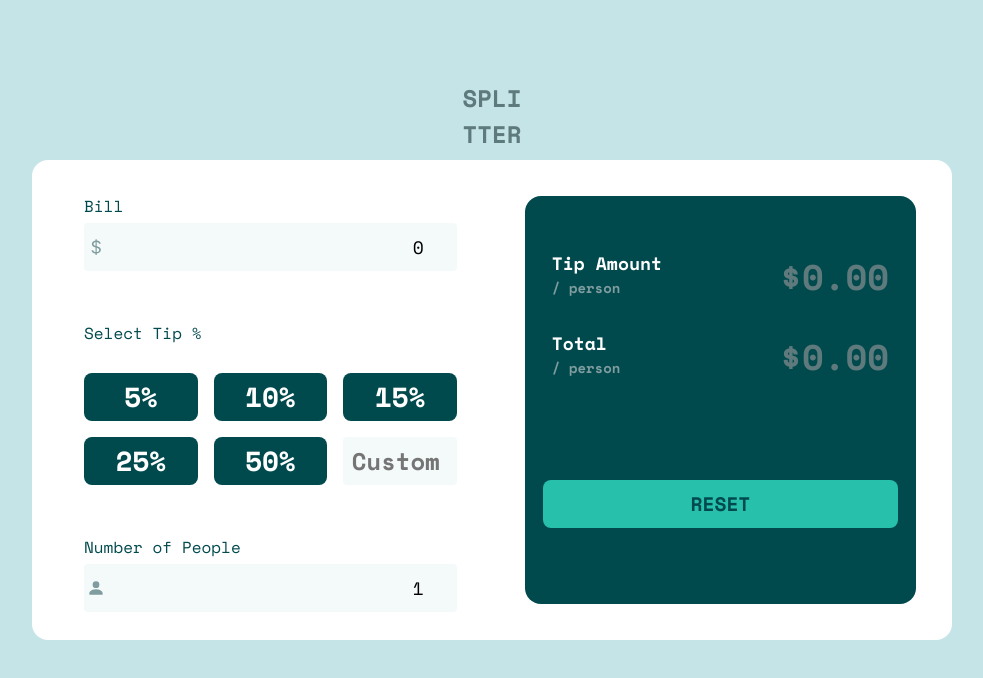
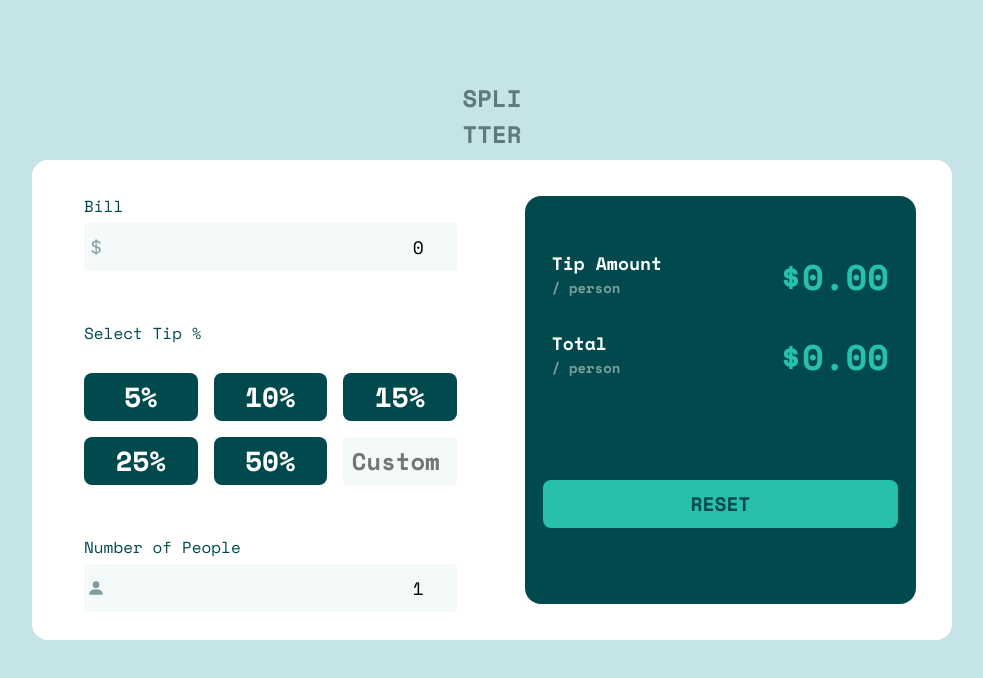
Before and after one commit to whoamihealay/tip-calculator-app, a React (Create React App) app: page / in a window 1280 px wide. Shown: the top 678 px of the page, without its empty margins (148-1131 px from the left). Built offline with nearby package versions, Linux system fonts and the light colour scheme.

Commit message:
tweaks to active states

```diff
--- a/src/App.css
+++ b/src/App.css
@@ -36,6 +36,11 @@ VI - Media Queries
   padding: 1em;
 }
 
+.totals h2 {
+  color: var(--clr-strong-cyan);
+  font-weight: 700;
+}
+
 .tip {
   padding: 1em 0.5em 0.5em 0.5em;
 }
@@ -57,6 +62,11 @@ VI - Media Queries
   width: 100%;
   height: 3rem;
   cursor: pointer;
+}
+
+.inputs:focus,
+.custom:focus {
+  outline: 2px solid var(--clr-strong-cyan);
 }
 
 .inputs {
@@ -83,8 +93,16 @@ VI - Media Queries
   border: none;
 }
 
+.yes-people:focus {
+  outline: 2px solid var(--clr-strong-cyan);
+}
+
 .no-people {
   border: 2px solid red;
+}
+
+.no-people:focus {
+  outline: 2px solid red;
 }
 
 .input-wrapper {
@@ -122,7 +140,8 @@ VI - Media Queries
   cursor: pointer;
 }
 
-.btn:active {
+.btn:active,
+.btn:hover {
   background-color: var(--clr-strong-cyan);
   color: var(--clr-dark-cyan);
 }
@@ -134,7 +153,8 @@ VI - Media Queries
   background-color: var(--clr-strong-cyan);
 }
 
-.reset:active {
+.reset:active,
+.reset:hover {
   background-color: var(--clr-lg-cyan-1);
 }
 
--- a/src/App.js
+++ b/src/App.js
@@ -183,14 +183,14 @@ function App() {
               <li className="fw-700">Tip Amount</li>
               <li className="text-light fs-200 fw-700">/ person</li>
             </ul>
-            <h1 className="fs-800">${tip}</h1>
+            <h2 className="fs-800">${tip}</h2>
           </div>
           <div className="total total-flex flex">
             <ul>
               <li className="fw-700">Total</li>
               <li className="text-light fs-200 fw-700">/ person</li>
             </ul>
-            <h1 className="fs-800">${total}</h1>
+            <h2 className="fs-800">${total}</h2>
           </div>
           <button className="btn reset text-dark fs-500" onClick={reset}>
             RESET
```
